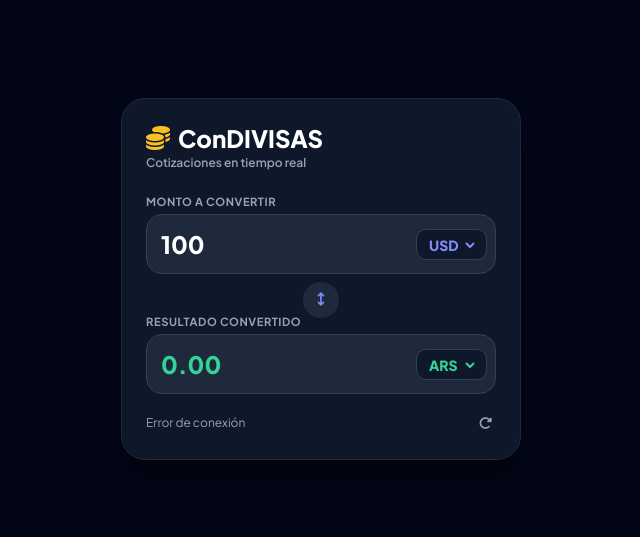
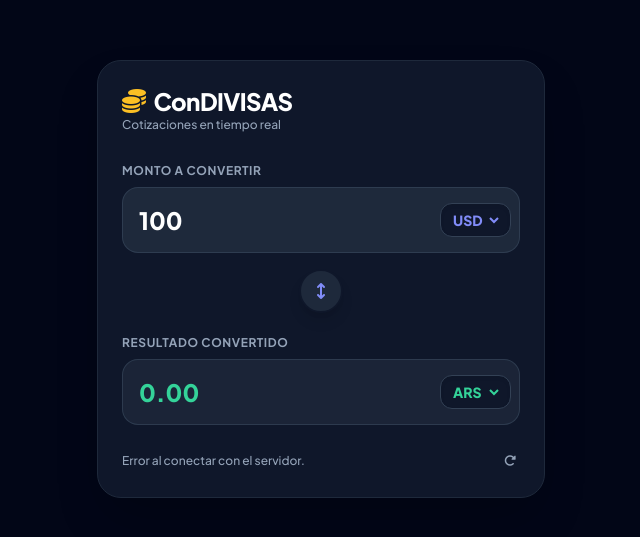
Before and after one commit to AleeRP/condivisas, a plain HTML site: page index.html in a window 1280 px wide. Shown: the part 121-658 px from the top of the page, without its empty margins (319-959 px from the left). Drawn offline with nearby package versions, Linux system fonts and the light colour scheme; no server answers.

Commit message:
Update index.html

```diff
--- a/index.html
+++ b/index.html
@@ -4,152 +4,15 @@
     <meta charset="UTF-8">
     <meta name="viewport" content="width=device-width, initial-scale=1.0">
     <title>ConDIVISAS</title>
+    <script src="https://cdn.tailwindcss.com"></script>
     <link rel="stylesheet" href="https://cdnjs.cloudflare.com/ajax/libs/font-awesome/6.4.0/css/all.min.css">
-    <link href="https://fonts.googleapis.com/css2?family=Plus+Jakarta+Sans:wght@400;600;700;800&display=swap" rel="stylesheet">
+    <link href="https://fonts.googleapis.com/css2?family=Plus+Jakarta+Sans:wght@400;500;600;700;800&display=swap" rel="stylesheet">
+
     <style>
-        * {
-            box-sizing: border-box;
-            margin: 0;
-            padding: 0;
+        body {
             font-family: 'Plus Jakarta Sans', sans-serif;
-        }
-        body {
             background-color: #020617;
             color: #f8fafc;
-            min-height: 100vh;
-            display: flex;
-            align-items: center;
-            justify-content: center;
-            padding: 16px;
-        }
-        .card {
-            background-color: #0f172a;
-            border: 1px solid #1e293b;
-            border-radius: 24px;
-            padding: 24px;
-            width: 100%;
-            max-width: 400px;
-            box-shadow: 0 20px 25px -5px rgba(0, 0, 0, 0.5);
-        }
-        .header {
-            margin-bottom: 24px;
-        }
-        .header h1 {
-            font-size: 1.5rem;
-            font-weight: 800;
-            color: #ffffff;
-            display: flex;
-            align-items: center;
-            gap: 8px;
-        }
-        .header h1 i {
-            color: #fbbf24;
-        }
-        .header p {
-            font-size: 0.75rem;
-            color: #94a3b8;
-            font-weight: 600;
-            margin-top: 2px;
-        }
-        .field-group {
-            margin-bottom: 12px;
-        }
-        .field-label {
-            font-size: 0.7rem;
-            font-weight: 700;
-            color: #94a3b8;
-            text-transform: uppercase;
-            letter-spacing: 0.05em;
-            margin-bottom: 6px;
-            display: block;
-        }
-        .input-box {
-            position: relative;
-            display: flex;
-            align-items: center;
-            background-color: #1e293b;
-            border: 1px solid #334155;
-            border-radius: 16px;
-            overflow: hidden;
-        }
-        .input-box input {
-            width: 100%;
-            background: transparent;
-            border: none;
-            padding: 14px 100px 14px 14px;
-            font-size: 1.5rem;
-            font-weight: 800;
-            color: #ffffff;
-            outline: none;
-        }
-        .input-box input.result {
-            color: #34d399;
-        }
-        .select-wrapper {
-            position: absolute;
-            right: 8px;
-            background-color: #0f172a;
-            border: 1px solid #334155;
-            border-radius: 10px;
-            padding: 4px 8px;
-        }
-        .select-wrapper select {
-            background: transparent;
-            border: none;
-            color: #818cf8;
-            font-weight: 800;
-            font-size: 0.875rem;
-            outline: none;
-            cursor: pointer;
-        }
-        .select-wrapper select.to-select {
-            color: #34d399;
-        }
-        .select-wrapper select option {
-            background-color: #0f172a;
-            color: #f8fafc;
-        }
-        .swap-container {
-            display: flex;
-            justify-content: center;
-            margin: -6px 0;
-            position: relative;
-            z-index: 10;
-        }
-        .swap-btn {
-            background-color: #1e293b;
-            border: 2px solid #0f172a;
-            color: #818cf8;
-            width: 40px;
-            height: 40px;
-            border-radius: 50%;
-            display: flex;
-            align-items: center;
-            justify-content: center;
-            cursor: pointer;
-            transition: all 0.2s;
-        }
-        .swap-btn:hover {
-            background-color: #4f46e5;
-            color: #ffffff;
-        }
-        .footer-info {
-            display: flex;
-            justify-content: space-between;
-            align-items: center;
-            margin-top: 16px;
-            font-size: 0.75rem;
-            color: #94a3b8;
-        }
-        .refresh-btn {
-            background: none;
-            border: none;
-            color: #94a3b8;
-            cursor: pointer;
-            padding: 4px;
-        }
-        .refresh-btn:hover {
-            color: #818cf8;
         }
         input::-webkit-outer-spin-button,
         input::-webkit-inner-spin-button {
@@ -159,123 +22,143 @@
         input[type=number] {
             -moz-appearance: textfield;
         }
+        select option {
+            background-color: #0f172a !important;
+            color: #f8fafc !important;
+            padding: 10px;
+            font-weight: 700;
+        }
     </style>
 </head>
-<body>
+<body class="min-h-screen flex items-center justify-center p-4 bg-slate-950">
 
-    <div class="card">
-        <div class="header">
-            <h1><i class="fa-solid fa-coins"></i> ConDIVISAS</h1>
-            <p>Cotizaciones en tiempo real</p>
+    <div class="w-full max-w-md bg-slate-900 border border-slate-800 rounded-3xl p-6 shadow-2xl my-auto">
+
+        <!-- Header -->
+        <div class="flex items-center justify-between mb-6">
+            <div>
+                <h1 class="text-2xl font-black text-white tracking-tight flex items-center gap-2">
+                    <i class="fa-solid fa-coins text-amber-400"></i> ConDIVISAS
+                </h1>
+                <p class="text-xs text-slate-400 font-medium">Cotizaciones en tiempo real</p>
+            </div>
         </div>
 
-        <form onsubmit="return false;">
-            <div class="field-group">
-                <label class="field-label">Monto a Convertir</label>
-                <div class="input-box">
-                    <input type="number" id="amount" value="100" min="0" step="any" placeholder="0.00">
-                    <div class="select-wrapper">
-                        <select id="fromCurrency"></select>
+        <form id="converterForm" class="space-y-4" onsubmit="event.preventDefault();">
+
+            <!-- Campo Divisa Origen -->
+            <div class="space-y-1.5">
+                <label class="text-xs font-bold text-slate-400 uppercase tracking-wider">Monto a Convertir</label>
+                <div class="relative flex items-center bg-slate-800 border border-slate-700/80 rounded-2xl focus-within:border-indigo-500 focus-within:ring-2 focus-within:ring-indigo-500/20 transition-all overflow-hidden">
+                    <input type="number" id="amount" value="100" min="0" step="any" placeholder="0.00"
+                        class="w-full bg-transparent py-4 pl-4 pr-24 text-2xl font-extrabold text-white focus:outline-none">
+
+                    <div class="absolute right-2 flex items-center bg-slate-900 border border-slate-700 rounded-xl px-2 py-1.5 shadow-inner">
+                        <select id="fromCurrency" class="bg-transparent text-sm font-black text-indigo-400 focus:outline-none cursor-pointer">
+                        </select>
                     </div>
                 </div>
             </div>
 
-            <div class="swap-container">
-                <button type="button" id="swapBtn" class="swap-btn" title="Invertir divisas">
-                    <i class="fa-solid fa-arrows-up-down"></i>
+            <!-- Botón para Invertir Conversión -->
+            <div class="flex justify-center -my-2 relative z-10">
+                <button type="button" id="swapBtn" title="Invertir divisas" class="bg-slate-800 hover:bg-indigo-600 text-indigo-400 hover:text-white w-11 h-11 rounded-full flex items-center justify-center shadow-lg border-2 border-slate-900 active:scale-90 transition-all cursor-pointer">
+                    <i class="fa-solid fa-arrows-up-down text-base"></i>
                 </button>
             </div>
 
-            <div class="field-group">
-                <label class="field-label">Resultado Convertido</label>
-                <div class="input-box">
-                    <input type="text" id="resultAmount" class="result" readonly value="0.00">
-                    <div class="select-wrapper">
-                        <select id="toCurrency" class="to-select"></select>
+            <!-- Campo Divisa Destino -->
+            <div class="space-y-1.5">
+                <label class="text-xs font-bold text-slate-400 uppercase tracking-wider">Resultado Convertido</label>
+                <div class="relative flex items-center bg-slate-800/80 border border-slate-700/80 rounded-2xl transition-all overflow-hidden">
+                    <input type="text" id="resultAmount" readonly value="0.00"
+                        class="w-full bg-transparent py-4 pl-4 pr-24 text-2xl font-extrabold text-emerald-400 focus:outline-none cursor-default">
+
+                    <div class="absolute right-2 flex items-center bg-slate-900 border border-slate-700 rounded-xl px-2 py-1.5 shadow-inner">
+                        <select id="toCurrency" class="bg-transparent text-sm font-black text-emerald-400 focus:outline-none cursor-pointer">
+                        </select>
                     </div>
                 </div>
             </div>
 
-            <div class="footer-info">
-                <span id="rateInfo">Cargando cotización...</span>
-                <button type="button" id="refreshBtn" class="refresh-btn" title="Actualizar">
+            <div class="pt-2 flex justify-between items-center text-xs text-slate-400">
+                <span id="rateInfo" class="font-medium">Cargando cotización...</span>
+                <button type="button" id="refreshBtn" class="hover:text-indigo-400 transition-colors p-1 cursor-pointer" title="Actualizar cotizaciones">
                     <i class="fa-solid fa-rotate-right"></i>
                 </button>
             </div>
+
         </form>
     </div>
 
     <script>
-        document.addEventListener('DOMContentLoaded', function() {
-            var currencies = [
+        const currencies = [
             { code: "USD" }, { code: "ARS" }, { code: "CLP" },
             { code: "EUR" }, { code: "BRL" }, { code: "MXN" },
             { code: "UYU" }, { code: "COP" }, { code: "GBP" }
         ];
 
-            var ratesData = {};
+        let ratesData = {};
 
-            var fromSelect = document.getElementById('fromCurrency');
-            var toSelect = document.getElementById('toCurrency');
-            var amountInput = document.getElementById('amount');
-            var resultInput = document.getElementById('resultAmount');
-            var swapBtn = document.getElementById('swapBtn');
-            var rateInfo = document.getElementById('rateInfo');
-            var refreshBtn = document.getElementById('refreshBtn');
+        const fromSelect = document.getElementById('fromCurrency');
+        const toSelect = document.getElementById('toCurrency');
+        const amountInput = document.getElementById('amount');
+        const resultInput = document.getElementById('resultAmount');
+        const swapBtn = document.getElementById('swapBtn');
+        const rateInfo = document.getElementById('rateInfo');
+        const refreshBtn = document.getElementById('refreshBtn');
 
         function populateSelects() {
             fromSelect.innerHTML = '';
             toSelect.innerHTML = '';
-                for (var i = 0; i < currencies.length; i++) {
-                    var c = currencies[i].code;
-                    fromSelect.innerHTML += '<option value="' + c + '">' + c + '</option>';
-                    toSelect.innerHTML += '<option value="' + c + '">' + c + '</option>';
-                }
+            currencies.forEach(c => {
+                fromSelect.innerHTML += `<option value="${c.code}">${c.code}</option>`;
+                toSelect.innerHTML += `<option value="${c.code}">${c.code}</option>`;
+            });
             fromSelect.value = 'USD';
             toSelect.value = 'ARS';
         }
 
-            function fetchRates() {
+        async function fetchRates() {
+            try {
                 rateInfo.textContent = "Actualizando tasas...";
-                fetch('https://open.er-api.com/v6/latest/USD')
-                    .then(function(res) { return res.json(); })
-                    .then(function(data) {
+                const res = await fetch('https://open.er-api.com/v6/latest/USD');
+                const data = await res.json();
                 ratesData = data.rates;
                 calculateConversion();
-                    })
-                    .catch(function(err) {
-                        rateInfo.textContent = "Error de conexión";
-                    });
+            } catch (err) {
+                rateInfo.textContent = "Error al conectar con el servidor.";
+            }
         }
 
         function calculateConversion() {
-                var amount = parseFloat(amountInput.value);
-                var from = fromSelect.value;
-                var to = toSelect.value;
+            const amount = parseFloat(amountInput.value);
+            const from = fromSelect.value;
+            const to = toSelect.value;
 
             if (isNaN(amount) || amount <= 0) {
                 resultInput.value = "0.00";
-                    rateInfo.textContent = "1 " + from + " = -- " + to;
+                rateInfo.textContent = `1 ${from} = -- ${to}`;
                 return;
             }
 
             if (!ratesData || !ratesData[from] || !ratesData[to]) return;
 
-                var fromRate = ratesData[from];
-                var toRate = ratesData[to];
-                var converted = (amount / fromRate) * toRate;
-                var unitRate = (1 / fromRate) * toRate;
+            const fromRate = ratesData[from];
+            const toRate = ratesData[to];
+            const converted = (amount / fromRate) * toRate;
+            const unitRate = (1 / fromRate) * toRate;
 
             resultInput.value = converted.toLocaleString('es-AR', { minimumFractionDigits: 2, maximumFractionDigits: 2 });
-                rateInfo.textContent = "1 " + from + " = " + unitRate.toLocaleString('es-AR', { minimumFractionDigits: 2, maximumFractionDigits: 4 }) + " " + to;
+            rateInfo.textContent = `1 ${from} = ${unitRate.toLocaleString('es-AR', { minimumFractionDigits: 2, maximumFractionDigits: 4 })} ${to}`;
         }
 
         amountInput.addEventListener('input', calculateConversion);
         fromSelect.addEventListener('change', calculateConversion);
         toSelect.addEventListener('change', calculateConversion);
 
-            swapBtn.addEventListener('click', function() {
-                var temp = fromSelect.value;
+        swapBtn.addEventListener('click', () => {
+            const temp = fromSelect.value;
             fromSelect.value = toSelect.value;
             toSelect.value = temp;
             calculateConversion();
@@ -283,9 +166,10 @@
 
         refreshBtn.addEventListener('click', fetchRates);
 
+        window.onload = () => {
             populateSelects();
             fetchRates();
-        });
+        };
     </script>
 </body>
 </html>
```
Lines whose indentation alone changed are shown as unchanged.
